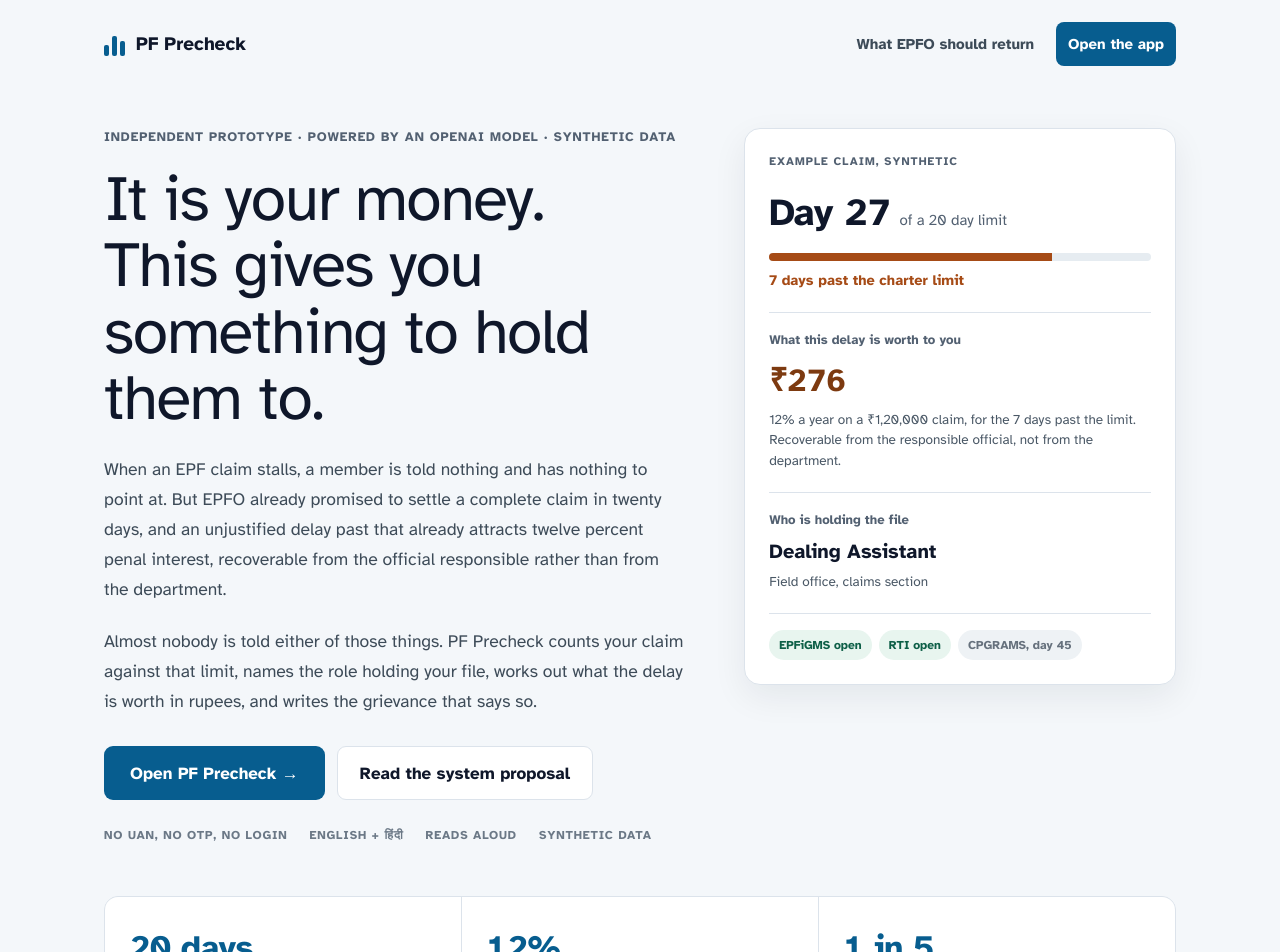
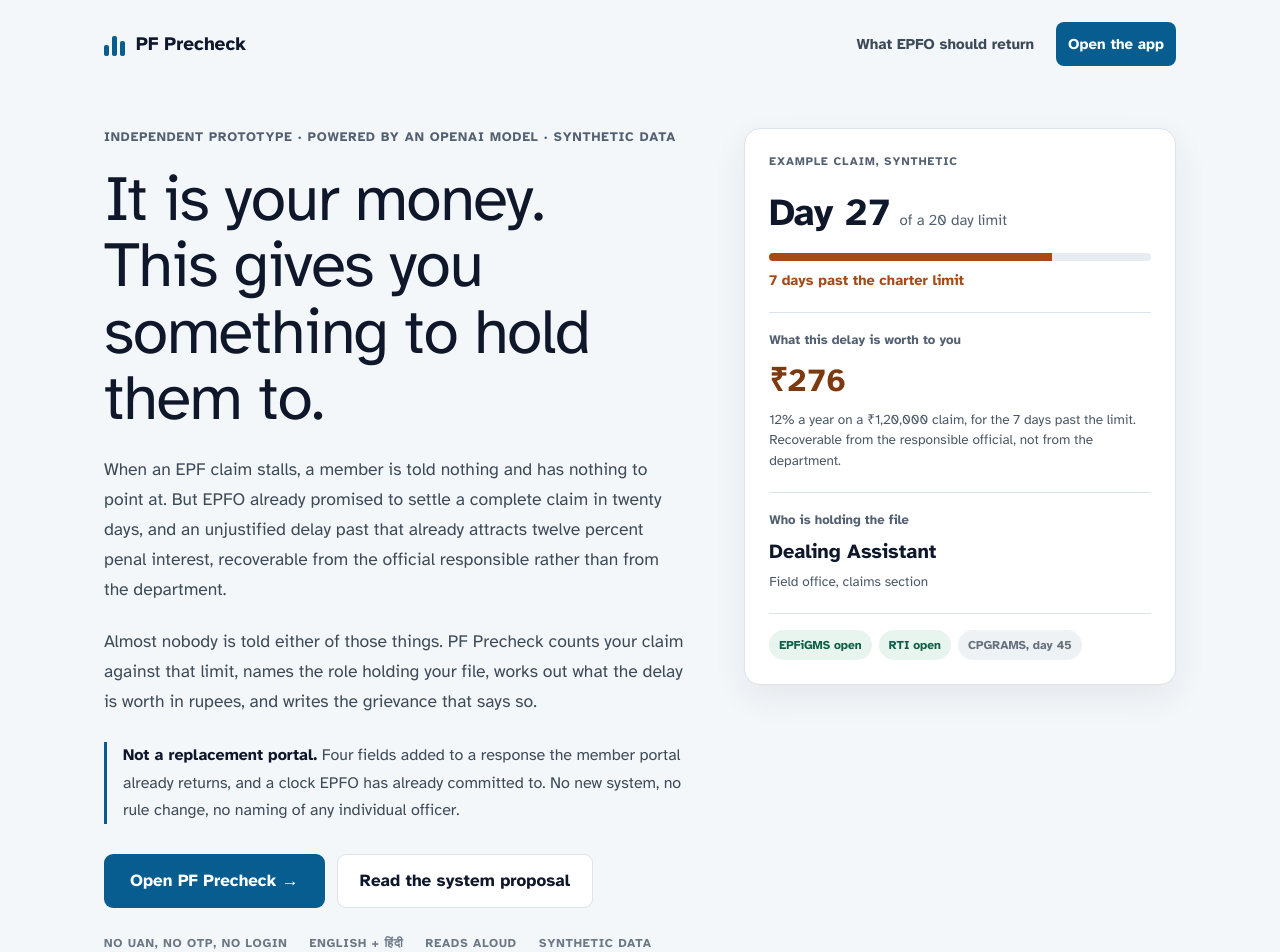
Before and after one commit to aariz51/EPFO-Claim-Rejection-Copilot, a Next.js app: page / in a window 1280 px wide. Shown: the top 952 px of the page. Built offline with nearby package versions, Linux system fonts and the light colour scheme.

Commit message:
State the system claim on the landing page

```diff
--- a/app/globals.css
+++ b/app/globals.css
@@ -464,3 +464,7 @@ button { cursor: pointer; }
 .lp-cta-light:hover { background: #1d7fb4; }
 .lp-cta-ghost-light { background: transparent; border-color: #3b5666; color: #e7eef4; }
 .lp-cta-ghost-light:hover { border-color: #5b7a8c; }
+/* claimsetu's lesson: the system-level claim belongs on the landing page, not one
+   click away on /proposal. It is the thing that separates a redesign from a fix. */
+.lp-system-claim { margin: 26px 0 0; max-width: 42rem; padding-left: 16px; border-left: 3px solid var(--accent); font-size: 16px; line-height: 1.7; color: #3d4b58; }
+.lp-system-claim strong { color: var(--ink); }
--- a/app/page.tsx
+++ b/app/page.tsx
@@ -82,6 +82,11 @@ export default function Landing() {
           Almost nobody is told either of those things. PF Precheck counts your claim against
           that limit, names the role holding your file, works out what the delay is worth in
           rupees, and writes the grievance that says so.
+        </p>
+        <p className="lp-system-claim">
+          <strong>Not a replacement portal.</strong> Four fields added to a response the
+          member portal already returns, and a clock EPFO has already committed to. No new
+          system, no rule change, no naming of any individual officer.
         </p>
         <div className="lp-cta-row">
           <a href="/app" className="lp-cta">
```
